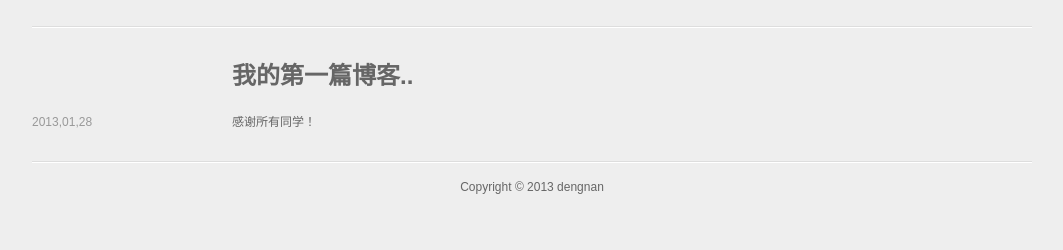
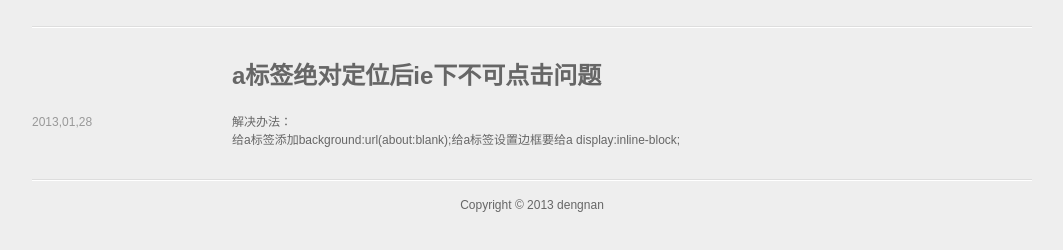
Before and after one commit to dengnan/duff.github.com, a plain HTML site: page index.html in a window 1280 px wide. Shown: the part 64-314 px from the top of the page, without its empty margins (108-1171 px from the left). Drawn offline with Linux system fonts and the light colour scheme.

Commit message:
Update index.html

```diff
--- a/index.html
+++ b/index.html
@@ -30,10 +30,11 @@
         </div>
         <div class="inner">
             <div class="article">
-                <h1 class="title"><a href="/">我的第一篇博客..</a></h1>
+                <h1 class="title"><a href="/">a标签绝对定位后ie下不可点击问题</a></h1>
                 <div class="entry-content">
                     <p>
-                        感谢所有同学！
+                        解决办法：</br>
+给a标签添加background:url(about:blank);给a标签设置边框要给a display:inline-block;
                     </p>
                 </div>
                 <div class="meta">
```
